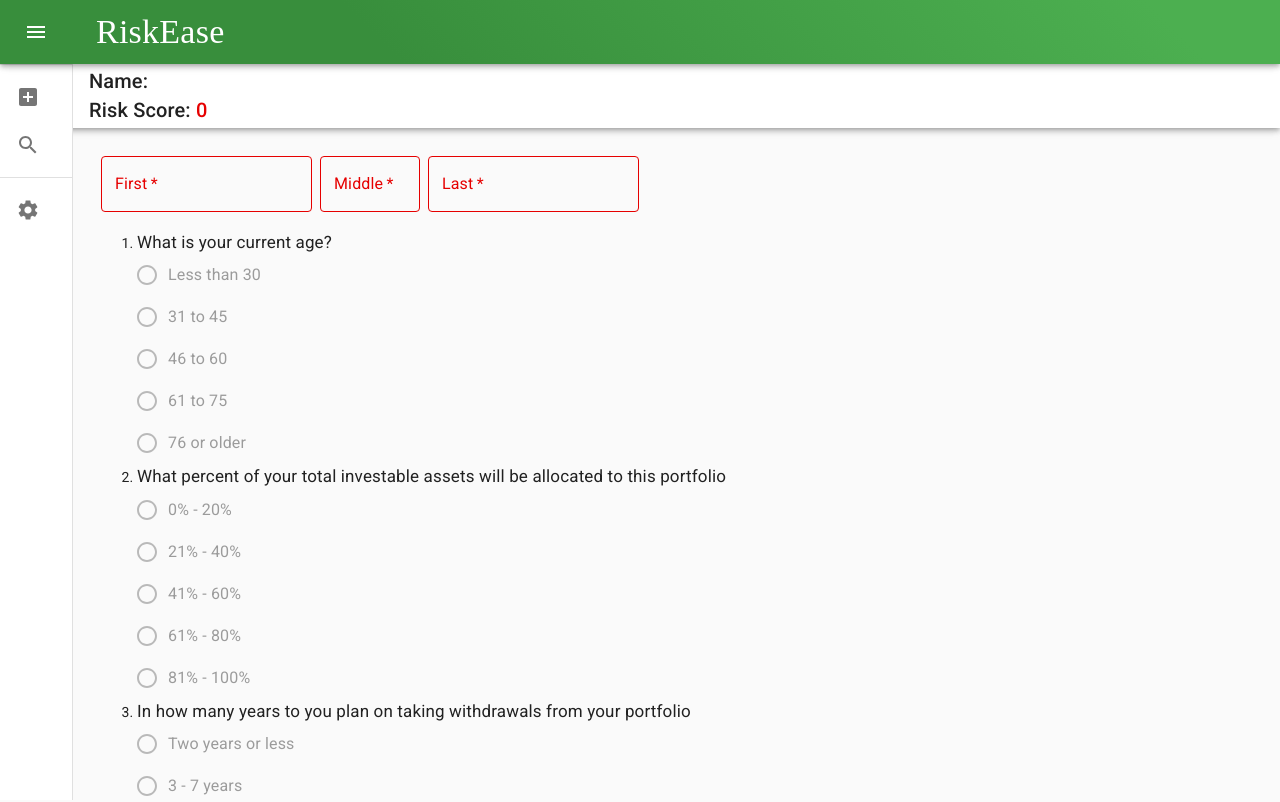
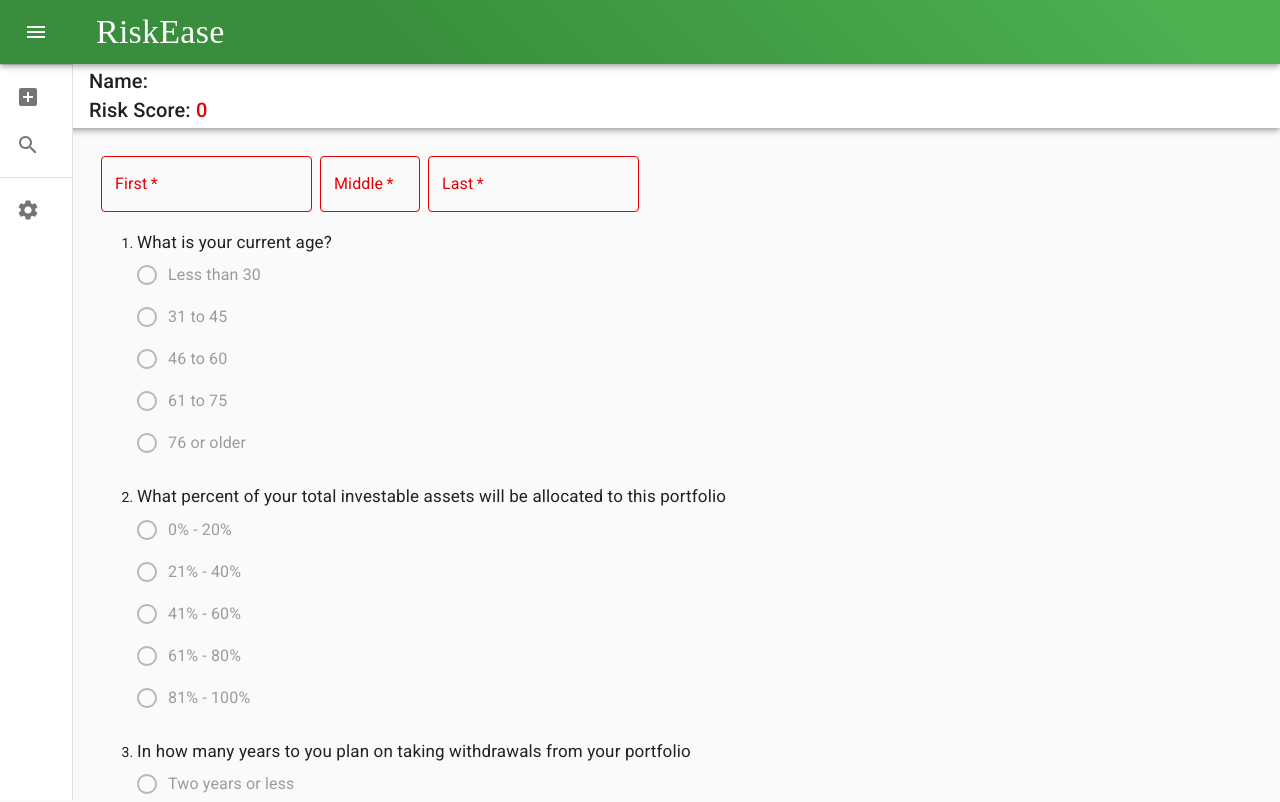
Before and after one commit to davidkavanaugh/riski-client, a React (Create React App) app: page / in a window 1280 px wide. Shown: the top 802 px of the page. Built offline with nearby package versions, Linux system fonts and the light colour scheme; a web font is replaced by a local one.

Commit message:
feat: survey question-spacing

```diff
--- a/src/Components/Survey/Question/Question.jsx
+++ b/src/Components/Survey/Question/Question.jsx
@@ -4,7 +4,6 @@ import RadioGroup from "@material-ui/core/RadioGroup";
 import FormControlLabel from "@material-ui/core/FormControlLabel";
 import { SurveyContext } from "../../../context";
 import css from "./Question.module.css";
-
 const Question = (props) => {
   const { questionIdx, query, image, answers, isDisabled } = props;
 
@@ -33,7 +32,7 @@ const Question = (props) => {
   };
 
   return (
-    <li>
+    <li className={css.radioGroup}>
       <div style={{ fontSize: "17px" }}>{query}</div>
       {image.url && <img src={image.url} alt="additional info" />}
       <RadioGroup onChange={handleChange}>
--- a/src/Components/Survey/Question/Question.module.css
+++ b/src/Components/Survey/Question/Question.module.css
@@ -0,0 +1,3 @@
+.radioGroup {
+  margin-bottom: 20px;
+}
--- a/src/Components/Survey/Survey.jsx
+++ b/src/Components/Survey/Survey.jsx
@@ -13,6 +13,7 @@ import {
 } from "../../reducers/Responses.reducer";
 import Question from "./Question/Question";
 import Scoreboard from "./Scoreboard/Scoreboard";
+import css from "./Survey.module.css";
 
 const Survey = () => {
   const useStyles = makeStyles((theme) => ({
@@ -86,7 +87,7 @@ const Survey = () => {
         responses={responsesState.questions}
         isDisabled={isDisabled}
       />
-      <div className={classes.content}>
+      <div className={`${classes.content} ${css.content}`}>
         <TextField
           name="first"
           className={classes.textField}
--- a/src/Components/Survey/Survey.module.css
+++ b/src/Components/Survey/Survey.module.css
@@ -0,0 +1,4 @@
+.content {
+  width: 90%;
+  max-width: 1100px;
+}
```
